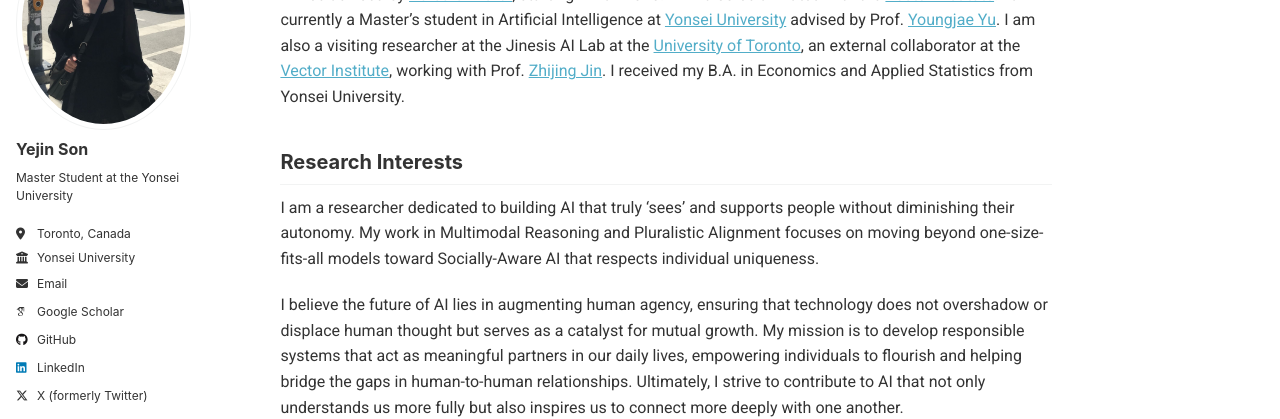
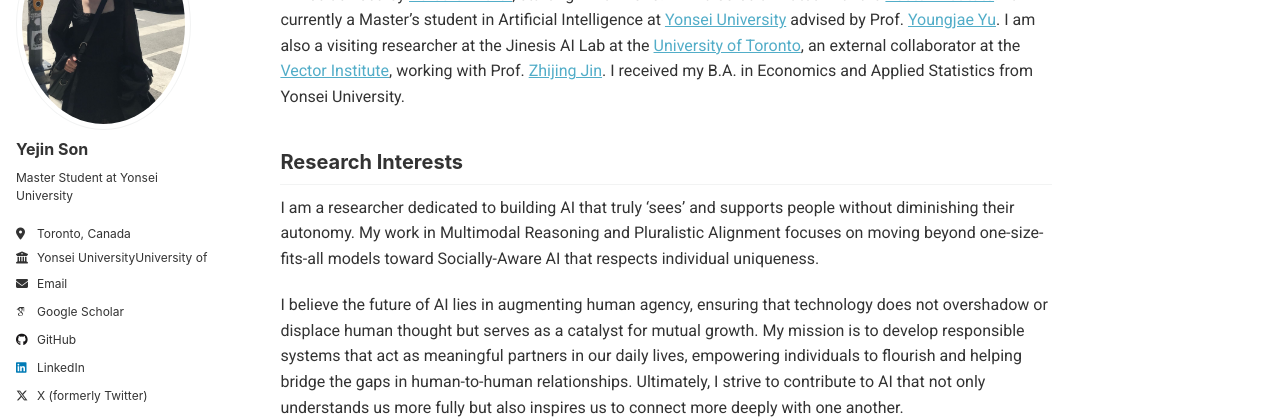
Before and after one commit to ozzaney/ozzaney.github.io, a Jekyll site: the page built from _pages/about.md, in a window 1280 px wide. Shown: the part 173-592 px from the top of the page. Built offline with Jekyll 4.4.1, drawn with Linux system fonts in a browser that asks for light colours; some web fonts are replaced.

Commit message:
Update _config.yml

```diff
--- a/_config.yml
+++ b/_config.yml
@@ -22,9 +22,12 @@
   avatar           : "me_toronto.jpg"
   name             : "Yejin Son"
   pronouns         :
-  bio              : "Master Student at the Yonsei University"
+  bio              : "Master Student at Yonsei University"
   location         : "Toronto, Canada"
-  employer         : "Yonsei University"
+  employer         :
+  - "Yonsei University"
+  - "University of Toronto"
+  - "Vector Institute"
   uri              : # URL
   email            : "yejinhand@yonsei.ac.kr"
 
```
